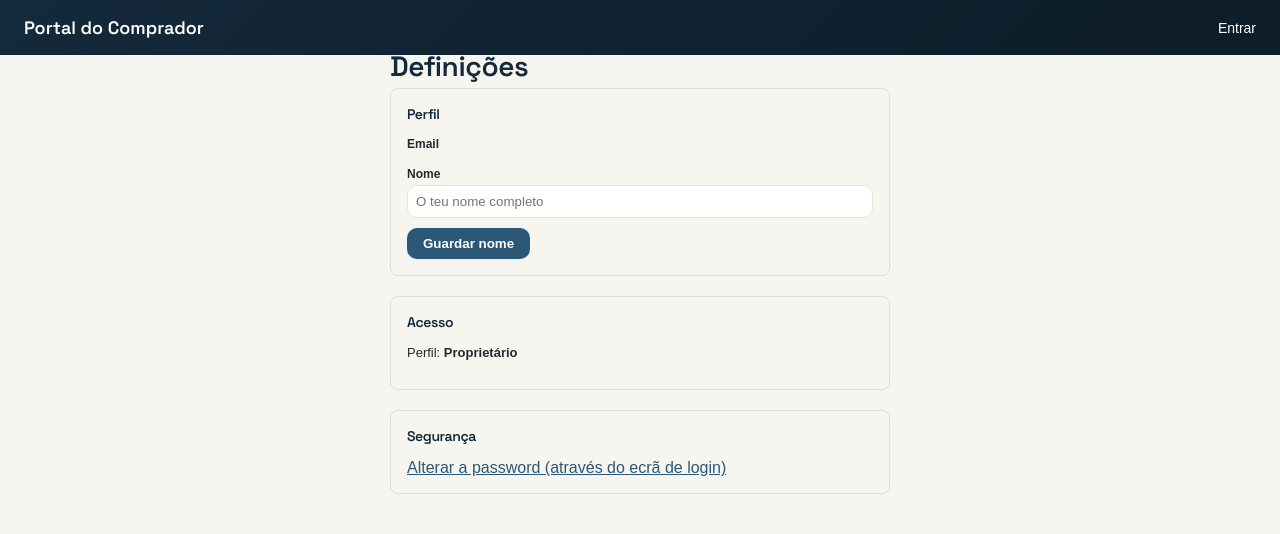
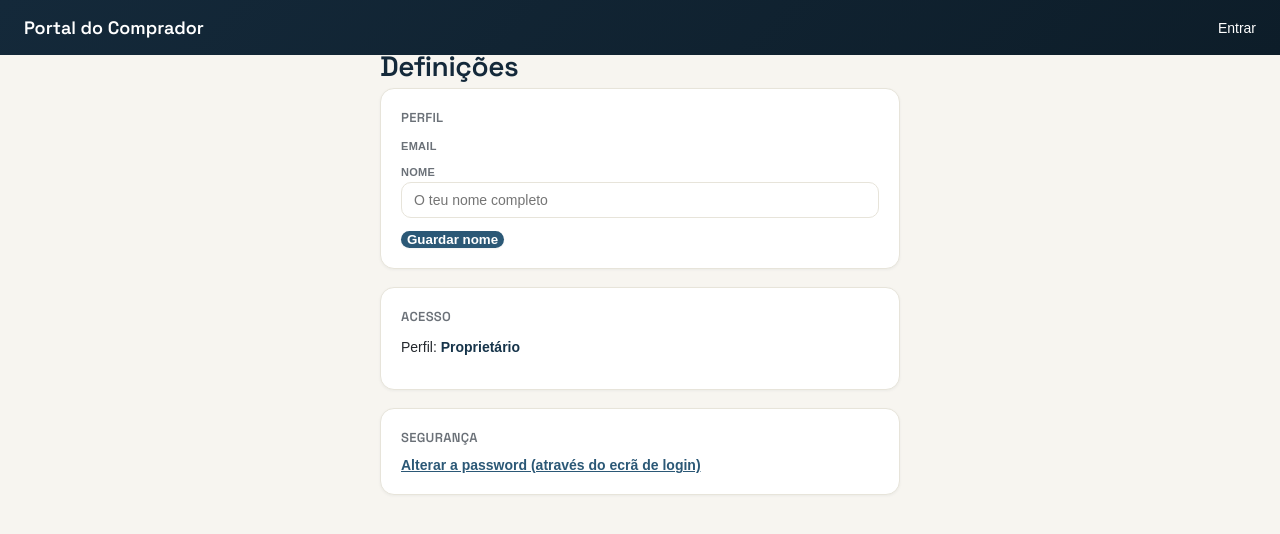
Before and after one commit to econdeinsula/portal-comprador, a Next.js app: page /definicoes in a window 1280 px wide. Shown: the top 534 px of the page. Built offline with nearby package versions, Linux system fonts and the light colour scheme; no server answers.

Commit message:
Redesign de definicoes e documentos do proprietario

```diff
--- a/app/definicoes/page.js
+++ b/app/definicoes/page.js
@@ -2,6 +2,13 @@
 import { useEffect, useState } from 'react'
 import { supabase } from '../../lib/supabaseClient'
 import Link from 'next/link'
+
+const cartao = {
+  background: '#fff', border: '1px solid #E7E4DA', borderRadius: 14, padding: 20, marginBottom: 18,
+  boxShadow: '0 1px 3px rgba(20,41,58,0.05)',
+}
+const rotulo = { fontSize: 11, color: '#6B7178', display: 'block', marginBottom: 4, fontWeight: 600, textTransform: 'uppercase', letterSpacing: 0.3 }
+const campo = { padding: '9px 12px', border: '1px solid #E7E4DA', borderRadius: 8, fontSize: 14, width: '100%', marginBottom: 12 }
 
 export default function Definicoes() {
   const [email, setEmail] = useState('')
@@ -61,47 +68,47 @@ export default function Definicoes() {
   if (carregando) return <p style={{ padding: 40 }}>A carregar...</p>
 
   return (
-    <main style={{ maxWidth: 500, margin: '40px auto', fontFamily: 'sans-serif' }}>
+    <main style={{ maxWidth: 520, margin: '40px auto', fontFamily: 'sans-serif' }}>
       <h1>Definições</h1>
 
-      <div style={{ border: '1px solid #ddd', borderRadius: 8, padding: 16, marginBottom: 20 }}>
-        <h3 style={{ fontSize: 14, marginTop: 0 }}>Perfil</h3>
+      <div style={cartao}>
+        <h3 style={{ fontSize: 13, marginTop: 0, marginBottom: 14, color: '#6B7178', textTransform: 'uppercase', letterSpacing: 0.3 }}>Perfil</h3>
 
-        <label style={{ fontSize: 12, fontWeight: 'bold', display: 'block' }}>Email</label>
-        <p style={{ marginTop: 2, color: '#666' }}>{email}</p>
+        <label style={rotulo}>Email</label>
+        <p style={{ marginTop: 0, marginBottom: 14, fontSize: 14, color: '#16344A' }}>{email}</p>
 
         <form onSubmit={guardarNome}>
-          <label style={{ fontSize: 12, fontWeight: 'bold', display: 'block' }}>Nome</label>
+          <label style={rotulo}>Nome</label>
           <input
             type="text"
             value={nome}
             onChange={(e) => setNome(e.target.value)}
             placeholder="O teu nome completo"
-            style={{ width: '100%', padding: 8, marginTop: 4, marginBottom: 10 }}
+            style={campo}
           />
-          {erro && <p style={{ color: 'red', fontSize: 13 }}>{erro}</p>}
-          {sucesso && <p style={{ color: 'green', fontSize: 13 }}>{sucesso}</p>}
-          <button type="submit" disabled={aGuardar} style={{ padding: '8px 16px' }}>
+          {erro && <p style={{ color: '#B4462F', fontSize: 13 }}>{erro}</p>}
+          {sucesso && <p style={{ color: '#4B7A51', fontSize: 13 }}>{sucesso}</p>}
+          <button type="submit" disabled={aGuardar}>
             {aGuardar ? 'A guardar...' : 'Guardar nome'}
           </button>
         </form>
       </div>
 
-      <div style={{ border: '1px solid #ddd', borderRadius: 8, padding: 16, marginBottom: 20 }}>
-        <h3 style={{ fontSize: 14, marginTop: 0 }}>Acesso</h3>
-        <p style={{ fontSize: 13 }}>
-          Perfil: <strong>{ehEquipa ? 'Equipa' : 'Proprietário'}</strong>
+      <div style={cartao}>
+        <h3 style={{ fontSize: 13, marginTop: 0, marginBottom: 14, color: '#6B7178', textTransform: 'uppercase', letterSpacing: 0.3 }}>Acesso</h3>
+        <p style={{ fontSize: 14 }}>
+          Perfil: <strong style={{ color: '#16344A' }}>{ehEquipa ? 'Equipa' : 'Proprietário'}</strong>
         </p>
         {fracoes.length > 0 && (
-          <p style={{ fontSize: 13 }}>
-            Fração(ões) associada(s): <strong>{fracoes.join(', ')}</strong>
+          <p style={{ fontSize: 14, marginBottom: 0 }}>
+            Fração(ões) associada(s): <strong style={{ color: '#16344A' }}>{fracoes.join(', ')}</strong>
           </p>
         )}
       </div>
 
-      <div style={{ border: '1px solid #ddd', borderRadius: 8, padding: 16 }}>
-        <h3 style={{ fontSize: 14, marginTop: 0 }}>Segurança</h3>
-        <Link href="/login">Alterar a password (através do ecrã de login)</Link>
+      <div style={cartao}>
+        <h3 style={{ fontSize: 13, marginTop: 0, marginBottom: 10, color: '#6B7178', textTransform: 'uppercase', letterSpacing: 0.3 }}>Segurança</h3>
+        <Link href="/login" style={{ fontSize: 14, fontWeight: 600 }}>Alterar a password (através do ecrã de login)</Link>
       </div>
     </main>
   )
```
Also changed, not shown: app/documentos/page.js (+28 -9 lines).
